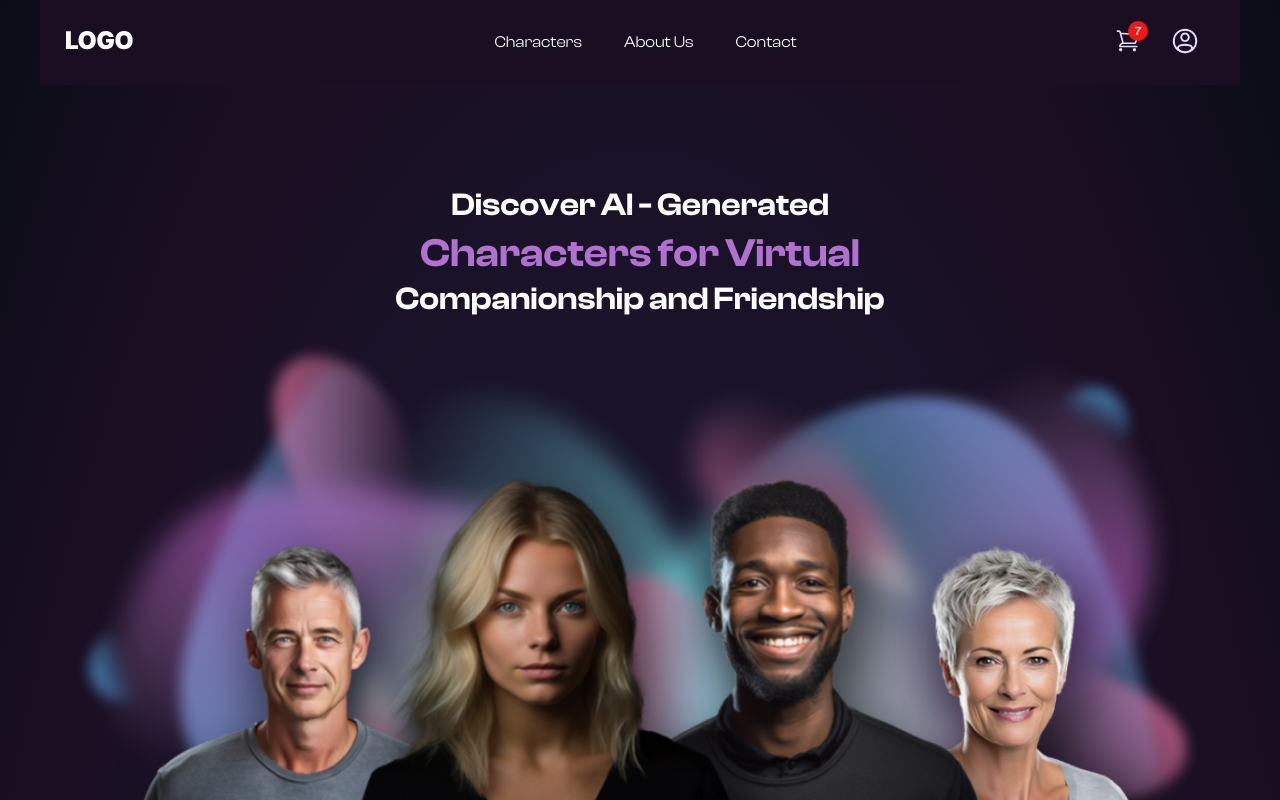
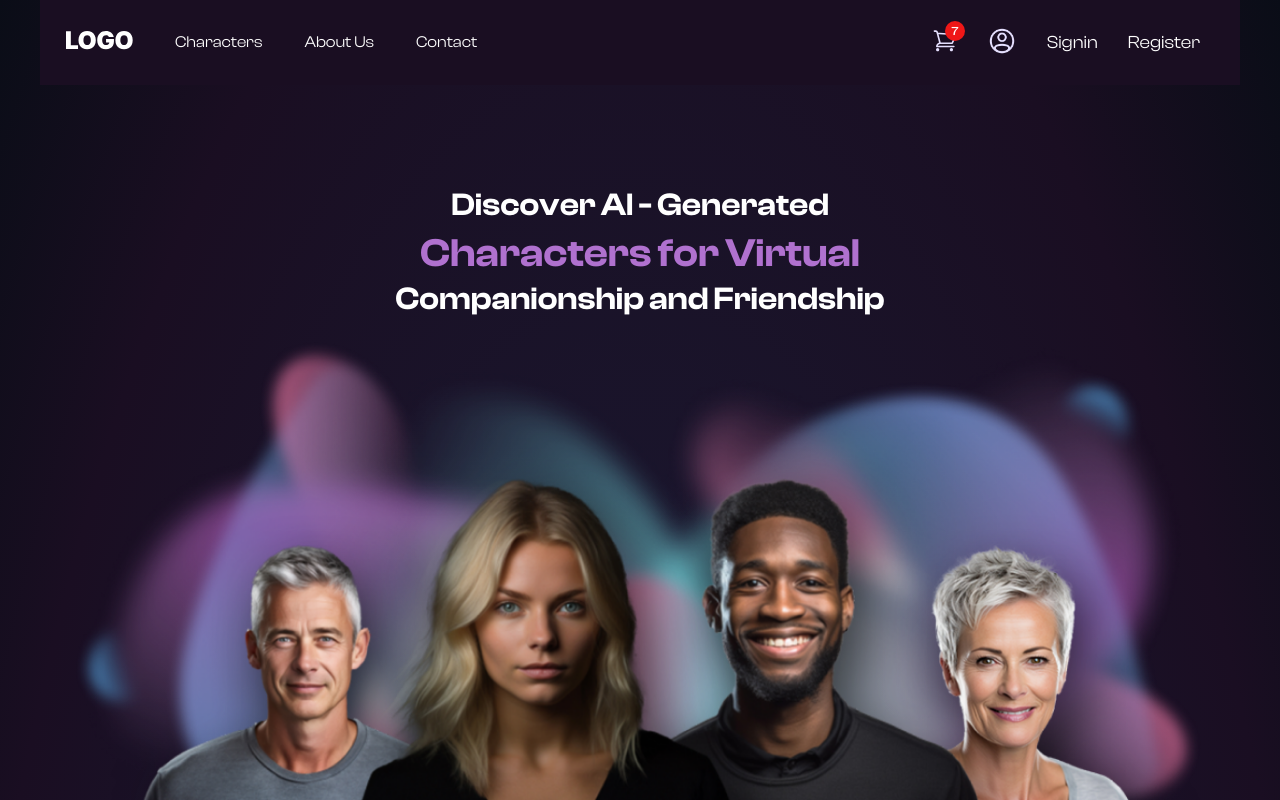
Before and after one commit to kgsantosh770/soul-shop, a React (Create React App) app: page / in a window 1280 px wide. Shown: the top 800 px of the page. Built offline with nearby package versions, Linux system fonts and the light colour scheme; a web font is replaced by a local one.

Commit message:
login buttons in header

```diff
--- a/src/components/Header/Header.css
+++ b/src/components/Header/Header.css
@@ -68,9 +68,6 @@ header .social-box{
 }
 
 header .nav-footer{
-    /* position: absolute;
-    bottom: 30px;
-    left: 26px; */
     width: max-content;
     margin: 40px 20px;
 }
@@ -105,10 +102,19 @@ header .icon.profile{
     height: 30px;
 }
 
+header .login-btn{
+    border-radius: 8px;
+    color: var(--secondary-bg-color);
+    margin: 30px;
+    display: block;
+    font-size: var(--font-medium);
+}
+
 /* desktop */
 @media only screen and (min-width: 768px) {
     header {
         padding: 26px var(--x-space);
+        justify-content: flex-start;
     }
 
     header .nav-links li{
@@ -134,4 +140,12 @@ header .icon.profile{
     header .nav-links a.active::before{
         width: 100%;
     }
+
+    header .right-icons{
+        margin-left: auto;
+    }
+
+    header .login-btn{
+        margin: 0px;
+    }
 }
--- a/src/components/Header/Header.js
+++ b/src/components/Header/Header.js
@@ -80,11 +80,13 @@ const Header = () => {
             <img className='icon' alt='Cart' title='Cart' src={CartIcon} />
           </IconBadge>
         </button>
-        <button>
+        <button className='only-desktop'>
           <IconBadge badgeCount={0}>
             <img className='icon profile' alt='Profile' title='Profile' src={ProfileIcon} />
           </IconBadge>
         </button>
+        <Link to={'/signin'} className='login-btn only-desktop'>Signin</Link>
+        <Link to={'/register'} className='login-btn only-desktop'>Register</Link>
         <button className='only-mobile' onClick={toggleSideMenu}>
           <img className='icon icon-large' alt='Menu' title='Menu' src={MenuIcon} />
         </button>
@@ -97,6 +99,8 @@ const Header = () => {
           </button>
           <img alt='logo' title='logo' src={LogoMobileLarge} />
           {navLinkElements}
+          <Link to={'/signin'} className='login-btn'>Signin</Link>
+          <Link to={'/register'} className='login-btn'>Register</Link>
           <SocialBox className='divider-top' />
           <div className='nav-footer'>
             <p>Download</p>
```
